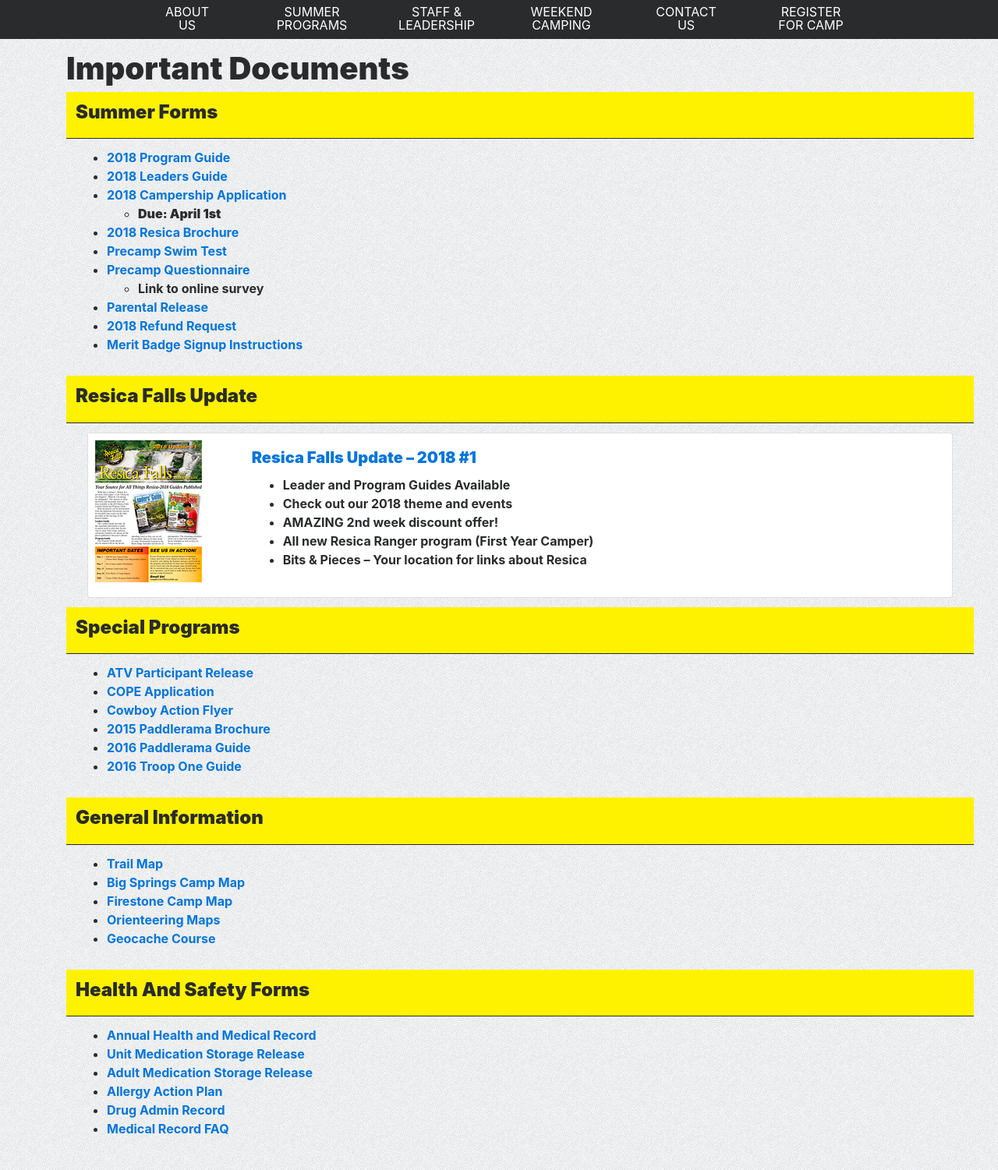
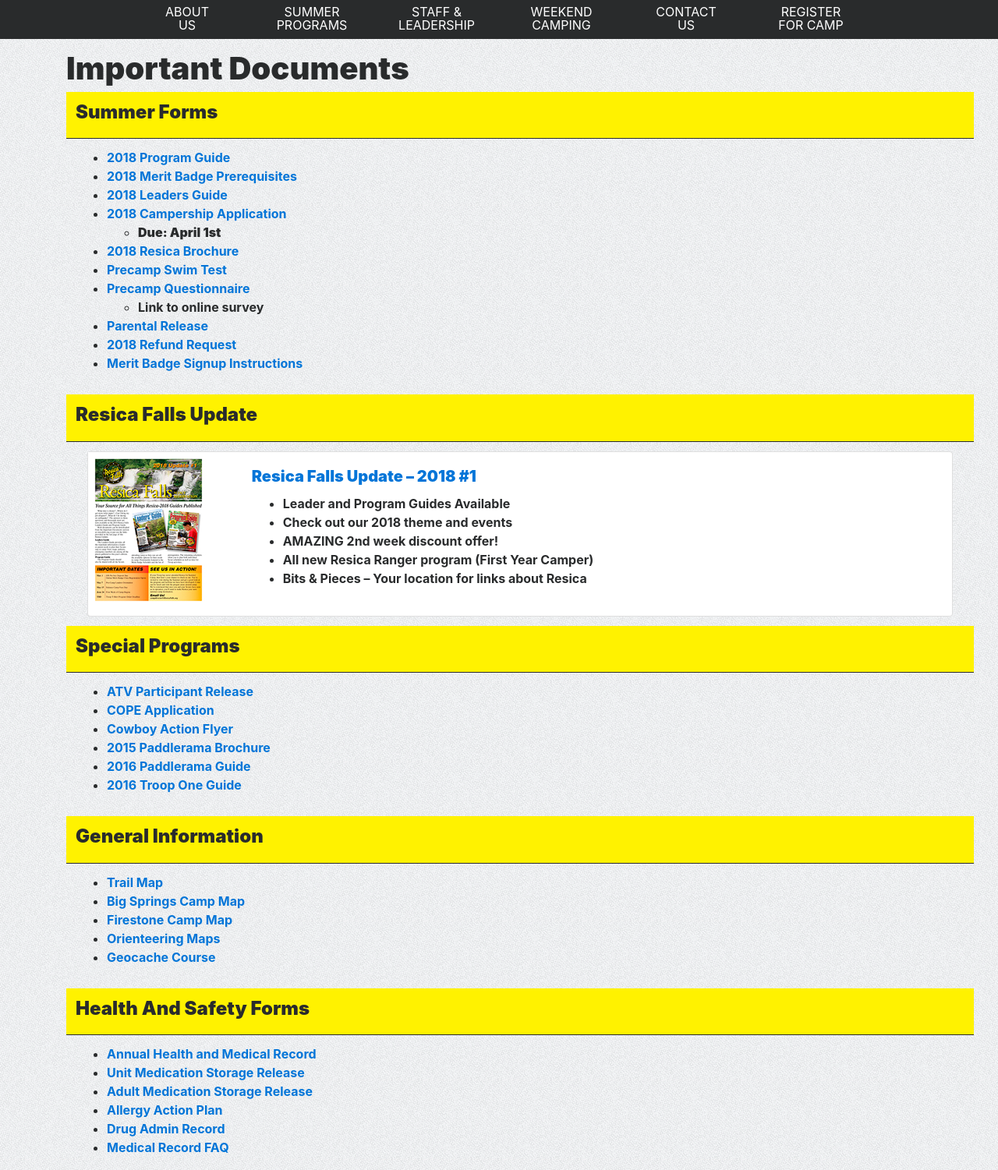
Before and after one commit to col-bsa/ResicaFalls.org, a PHP site: page /important-documents in a window 1280 px wide. Shown: the part 145-1646 px from the top of the page at 78% size. Run offline with PHP 8.4, Linux system fonts and the light colour scheme; lists and menus that the app fills with data are empty; some libraries are stand-ins or nearby versions.

Commit message:
Added 2018 prerequisites

```diff
--- a/important-documents.php
+++ b/important-documents.php
@@ -27,6 +27,9 @@
 									<ul>
 										<li>
 											<a download href="_files\summer\2018_Program_Guide_V1.pdf">2018 Program Guide</a>
+										</li>
+										<li>
+											<a download href="_files\summer\2018_MB_Prerequisites.pdf">2018 Merit Badge Prerequisites</a>
 										</li>
 										<li>
 											<a download href="_files\summer\2018_Leaders_Guide_V1.pdf">2018 Leaders Guide</a>
```
Also changed, not shown: 1 other file.
